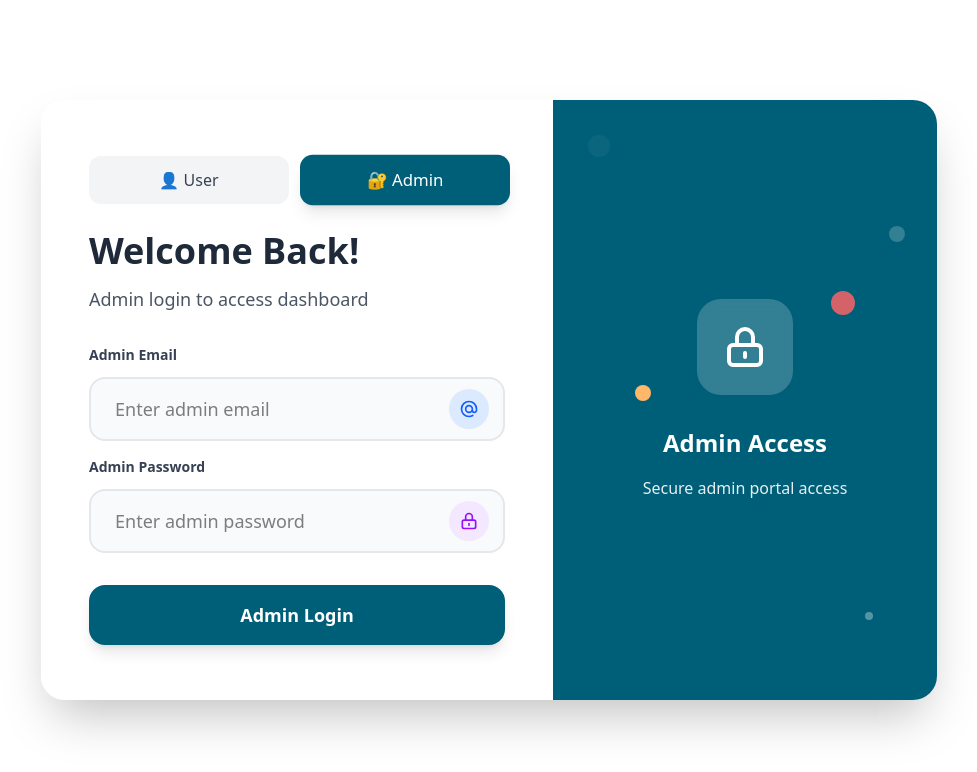
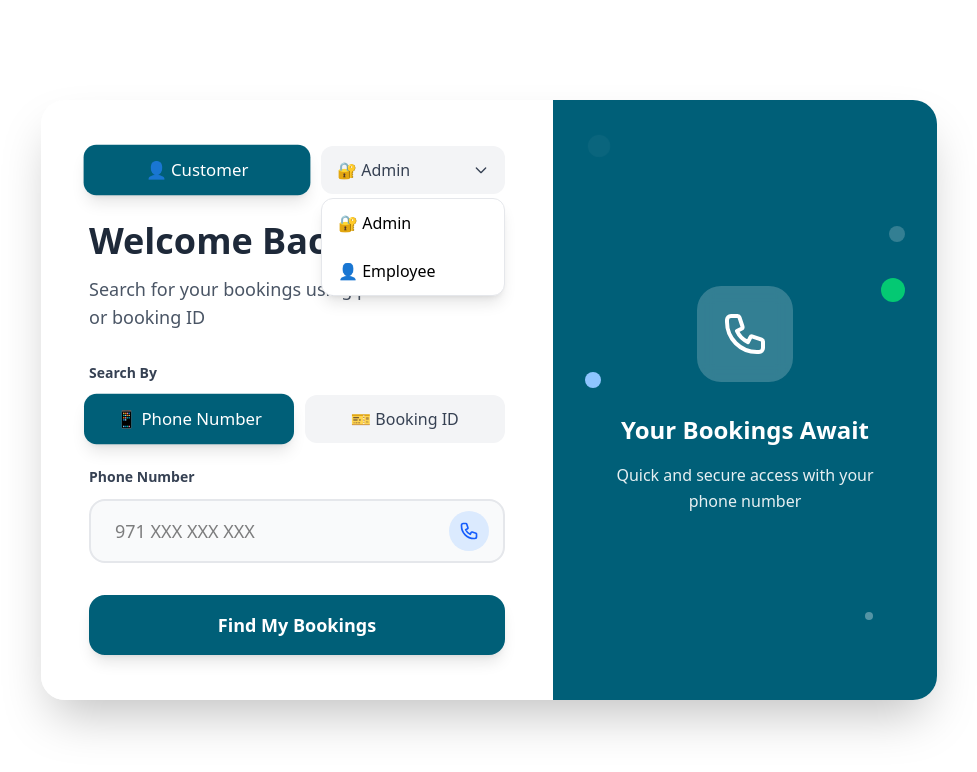
Before and after one commit to alihassanml/Amera-Booking-System, a React (Vite) app: page / in a window 1280 px wide. Both pictures are taken after a click on the button "🔐 Admin". Shown: the top 772 px of the page, without its empty margins (151-1128 px from the left). Built offline with nearby package versions, Linux system fonts and the light colour scheme.

Commit message:
first commit

```diff
--- a/src/components/Home.tsx
+++ b/src/components/Home.tsx
@@ -53,6 +53,8 @@ function Home({ onAdminLogin }) {
     password: ''
   });
   const [adminLoading, setAdminLoading] = useState(false);
+  const [adminType, setAdminType] = useState('admin'); // New state for admin/employee selection
+  const [showAdminDropdown, setShowAdminDropdown] = useState(false); // New state for dropdown visibility
 
 
 
@@ -90,6 +92,12 @@ function Home({ onAdminLogin }) {
     setBookingId('');
     setAdminCredentials({ email: '', password: '' });
     setError('');
+
+    // Reset adminType when switching to customer
+    if (type === 'user') {
+      setAdminType('admin'); // Reset to default
+      setShowAdminDropdown(false);
+    }
   };
 
   const handleAdminLogin = async (e) => {
@@ -285,10 +293,11 @@ function Home({ onAdminLogin }) {
     setBookingId('');
     setSearchType('phone');
     setUserType('user');
+    setAdminType('admin'); // Reset admin type
+    setShowAdminDropdown(false); // Close dropdown
     setAdminCredentials({ email: '', password: '' });
     setError('');
 
-    // Clear user session data (but keep admin session if logged in)
     sessionStorage.removeItem('bookingData');
     sessionStorage.removeItem('userSearchData');
   };
@@ -314,31 +323,67 @@ function Home({ onAdminLogin }) {
                   <button
                     type="button"
                     onClick={() => handleUserTypeChange('user')}
-                    className={`flex-1 py-3 px-4 rounded-xl font-medium transition-all duration-300 relative overflow-hidden ${userType === 'user'
+                    className={`flex-1 py-3 px-4 rounded-xl font-medium transition-all duration-300 relative overflow-hidden ${(userType === 'user' && adminType !== 'employee')
                       ? 'text-white shadow-lg transform scale-105'
                       : 'bg-gray-100 text-gray-700 hover:bg-gray-200'
                       }`}
-                    style={userType === 'user' ? { backgroundColor: 'oklch(45% 0.085 224.283)' } : {}}
+                    style={(userType === 'user' && adminType !== 'employee') ? { backgroundColor: 'oklch(45% 0.085 224.283)' } : {}}
                   >
-                    👤 User
+                    👤 Customer
+                  </button>
+                  <div className="relative flex-1">
+                    <button
+                      type="button"
+                      onClick={() => setShowAdminDropdown(!showAdminDropdown)}
+                      className={`w-full py-3 px-4 rounded-xl font-medium transition-all duration-300 relative overflow-hidden flex items-center justify-between ${(userType === 'admin' || adminType === 'employee')
+                        ? 'text-white shadow-lg transform scale-105'
+                        : 'bg-gray-100 text-gray-700 hover:bg-gray-200'
+                        }`}
+                      style={(userType === 'admin' || adminType === 'employee') ? { backgroundColor: 'oklch(45% 0.085 224.283)' } : {}}
+                    >
+                      <span>🔐 {adminType === 'admin' ? 'Admin' : 'Employee'}</span>
+                      <svg className="w-4 h-4" fill="none" stroke="currentColor" viewBox="0 0 24 24">
+                        <path strokeLinecap="round" strokeLinejoin="round" strokeWidth="2" d="M19 9l-7 7-7-7" />
+                      </svg>
+                    </button>
+
+                    {showAdminDropdown && (
+                      <div className="absolute top-full left-0 right-0 mt-1 bg-white border border-gray-200 rounded-xl shadow-lg z-10">
+                        <button
+                          type="button"
+                          onClick={() => {
+                            setAdminType('admin');
+                            setUserType('admin');
+                            setShowAdminDropdown(false);
+                          }}
+                          className="w-full px-4 py-3 text-left hover:bg-gray-50 first:rounded-t-xl transition-colors duration-200"
+                        >
+                          🔐 Admin
                         </button>
                         <button
                           type="button"
-                    onClick={() => handleUserTypeChange('admin')}
-                    className={`flex-1 py-3 px-4 rounded-xl font-medium transition-all duration-300 relative overflow-hidden ${userType === 'admin'
-                      ? 'text-white shadow-lg transform scale-105'
-                      : 'bg-gray-100 text-gray-700 hover:bg-gray-200'
-                      }`}
-                    style={userType === 'admin' ? { backgroundColor: 'oklch(45% 0.085 224.283)' } : {}}
+                          onClick={() => {
+                            setAdminType('employee');
+                            setUserType('user'); // Set to 'user' to show search form
+                            setShowAdminDropdown(false);
+                          }}
+                          className="w-full px-4 py-3 text-left hover:bg-gray-50 last:rounded-b-xl transition-colors duration-200"
                         >
-                    🔐 Admin
+                          👤 Employee
                         </button>
+                      </div>
+                    )}
+                  </div>
                 </div>
                 <h1 className="text-4xl font-bold text-gray-800 mb-3 leading-tight">
                   Welcome Back!
                 </h1>
                 <p className="text-lg text-gray-600 mb-8">
-                  {userType === 'admin' ? 'Admin login to access dashboard' : 'Search for your bookings using phone number or booking ID'}
+                  {userType === 'admin'
+                    ? 'Admin login to access dashboard'
+                    : adminType === 'employee'
+                      ? 'Employee search - Find bookings with view-only access'
+                      : 'Search for your bookings using phone number or booking ID'}
                 </p>
 
                 {error && (
@@ -386,7 +431,7 @@ function Home({ onAdminLogin }) {
 
                 {/* Input Field */}
                 <div className="mb-8">
-                  {userType === 'admin' ? (
+                  {userType === 'admin' && adminType === 'admin' ? (
                     <>
                       <div className="mb-4">
                         <label className="block text-sm font-semibold text-gray-700 mb-3">
@@ -488,13 +533,13 @@ function Home({ onAdminLogin }) {
                     }`}
                   style={(userType === 'admin' ? adminLoading : loading) ? {} : { backgroundColor: 'oklch(45% 0.085 224.283)' }}
                 >
-                  {userType === 'admin' ? (
-                    adminLoading ? (
+                  {(userType === 'admin' || adminType === 'employee') ? (
+                    (userType === 'admin' ? adminLoading : loading) ? (
                       <span className="flex items-center justify-center gap-3">
                         <div className="w-5 h-5 border-2 border-white border-t-transparent rounded-full animate-spin"></div>
-                        Logging in...
+                        {adminType === 'employee' ? 'Finding Bookings...' : 'Logging in...'}
                       </span>
-                    ) : 'Admin Login'
+                    ) : (adminType === 'employee' ? 'Find Bookings' : 'Admin Login')
                   ) : (
                     loading ? (
                       <span className="flex items-center justify-center gap-3">
@@ -547,11 +592,17 @@ function Home({ onAdminLogin }) {
                   )}
                 </div>
                 <h3 className="text-2xl font-semibold mb-4">
-                  {userType === 'admin' ? 'Admin Access' : 'Your Bookings Await'}
+                  {userType === 'admin'
+                    ? 'Admin Access'
+                    : adminType === 'employee'
+                      ? 'Employee Access'
+                      : 'Your Bookings Await'}
                 </h3>
                 <p className="text-base opacity-90 leading-relaxed">
                   {userType === 'admin'
-                    ? 'Secure admin portal access'
+                    ? 'Full admin portal access with edit permissions'
+                    : adminType === 'employee'
+                      ? 'Employee access with view-only permissions'
                       : searchType === 'phone'
                         ? 'Quick and secure access with your phone number'
                         : 'Direct access with your booking ID'
@@ -601,6 +652,7 @@ function Home({ onAdminLogin }) {
                         {booking['Service Name']}
                       </p>
                     </div>
+                    {(userType === 'user' && adminType !== 'employee') === false && (
                       <button
                         onClick={() => handleEdit(booking)}
                         className="bg-white px-5 py-2 rounded-2xl text-sm font-semibold hover:bg-gray-50 hover:scale-105 transition-all duration-300"
@@ -608,6 +660,7 @@ function Home({ onAdminLogin }) {
                       >
                         Edit
                       </button>
+                    )}
                   </div>
 
                   {/* Card Content */}
```
Lines whose indentation alone changed are shown as unchanged.
